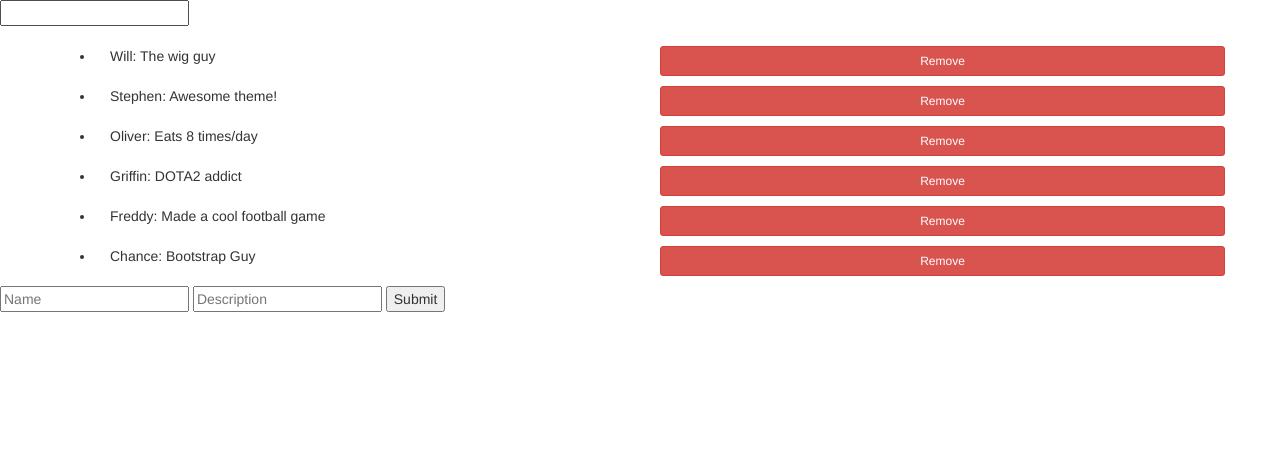
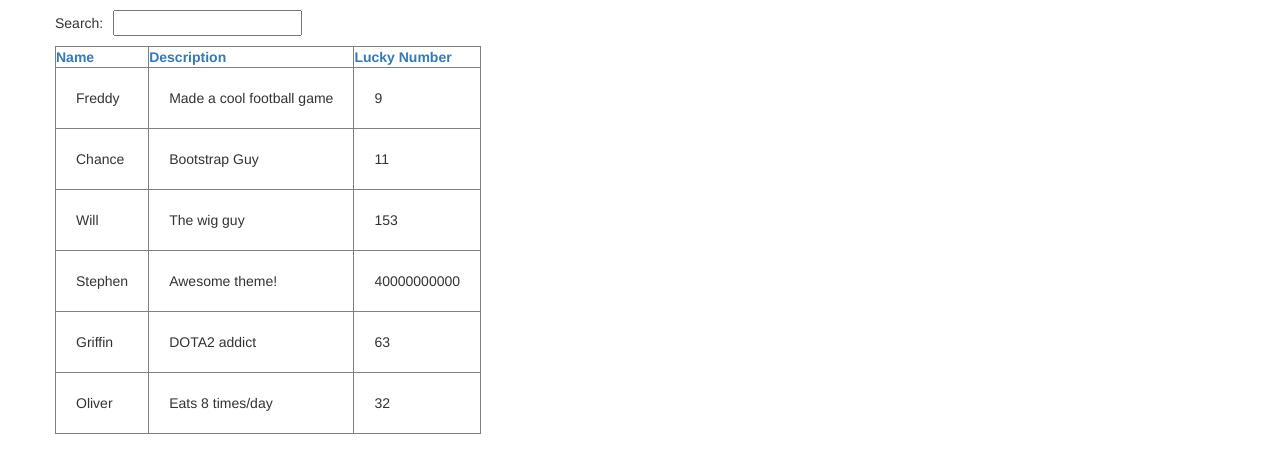
Before and after one commit to rbunch-dc/angular-js-session2, a plain HTML site: page index.html in a window 1280 px wide. Drawn offline with nearby package versions, Linux system fonts and the light colour scheme.

Commit message:
Update page to use sort on click as well as filter

```diff
--- a/controller.js
+++ b/controller.js
@@ -1,4 +1,4 @@
-angular.module('myApp', []).controller('myController', function($scope){
+angular.module('myApp', []).controller('myController', function($scope, $http){
 
 	$scope.addPerson = function(){
 		$scope.students.push(
@@ -9,6 +9,7 @@ angular.module('myApp', []).controller('myController', function($scope){
 		);
 		$scope.newName = "";
 		$scope.newDesc = "";
+		console.log($scope.myTestVar);
 	}
 
 	$scope.removeStudent = function(studentToRemove){
@@ -19,28 +20,44 @@ angular.module('myApp', []).controller('myController', function($scope){
 	$scope.students = [
 		{
 			name: 'Freddy',
-			desc: 'Made a cool football game'
+			desc: 'Made a cool football game',
+			luckyNumber: 9
 		},
 		{
 			name: 'Chance',
-			desc: 'Bootstrap Guy'
+			desc: 'Bootstrap Guy',
+			luckyNumber: 11
 		},
 		{
 			name: 'Will',
-			desc: 'The wig guy'
+			desc: 'The wig guy',
+			luckyNumber: 153
 		},
 		{
 			name: 'Stephen',
-			desc: 'Awesome theme!'
+			desc: 'Awesome theme!',
+			luckyNumber: 40000000000
 		},
 		{
 			name: 'Griffin',
-			desc: 'DOTA2 addict'
+			desc: 'DOTA2 addict',
+			luckyNumber: 63
 		},
 		{
 			name: 'Oliver',
-			desc: 'Eats 8 times/day'
+			desc: 'Eats 8 times/day',
+			luckyNumber: 32
 		}
 
 	];
+
+		// // playlistUrl = 'https://www.googleapis.com/youtube/v3/playlistItems?part=snippet&playlistId='+playlistId'+&key='+apiKey;
+		// singleVideoUrl = 'https://www.googleapis.com/youtube/v3/videos?id='+videoId+'&part=snippet,statistics&key='+apiKey;
+
+  //       $http.get(singleVideoUrl).success(function(data) {
+  //         $scope.videos = data.items[0];
+  //         console.log(data.items[0].snippet);
+  //       });
+
+
 });
--- a/index.html
+++ b/index.html
@@ -6,33 +6,41 @@
 	<link rel="stylesheet" href="https://maxcdn.bootstrapcdn.com/bootstrap/3.3.5/css/bootstrap.min.css" integrity="sha512-dTfge/zgoMYpP7QbHy4gWMEGsbsdZeCXz7irItjcC3sPUFtf0kuFbDz/ixG7ArTxmDjLXDmezHubeNikyKGVyQ==" crossorigin="anonymous">
 	<link rel="stylesheet" type="text/css" href="styles.css">
 
+	<style>
+		td{
+			padding: 20px;
+		}
+		input{
+			margin: 10px;
+		}
+	</style>
+
 	<script src="https://ajax.googleapis.com/ajax/libs/angularjs/1.3.15/angular.min.js"></script>
 	<script type="text/javascript" src="controller.js"></script>
 
 </head>
 <body ng-controller="myController">
 
-<div id="filter">
-	<input ng-model="filterSearch" type="text">
-</div>
 
 <div class="container">
 	<div class="row">
-		<ul>
-			<li ng-repeat="person in students | filter:filterSearch | orderBy:'-name'">
-				<span class="col-md-6">{{person.name}}: {{person.desc}}</span>
-				<a class="col-md-6 btn btn-danger btn-sm" href="#" ng-click="removeStudent(person)">Remove</a>
-			</li>
-		</ul>
+
+	Search:<input ng-model="query" type="text">
+	<table border=1>
+		<tr>
+			<th><a href="" ng-click="sortField = 'name'; reverse = !reverse">Name</a></th>
+			<th><a href="" ng-click="sortField = 'desc'; reverse = !reverse">Description</a></th>
+			<th><a href="" ng-click="sortField = 'luckyNumber'; reverse = !reverse">Lucky Number</a></th>
+
+		</tr>
+		<tr ng-repeat="student in students | filter:query | orderBy:sortField:reverse">
+			<td>{{student.name}}</td>
+			<td>{{student.desc}}</td>
+			<td>{{student.luckyNumber}}</td>
+		</tr>
+	</table>
 	</div>
-
 </div>
-
-	<form ng-submit="addPerson()">
-		<input type="text" ng-model="newName" placeholder="Name">
-		<input type="text" ng-model="newDesc" placeholder="Description">
-		<input type="submit">
-	</form>
 
 </body>
 </html>
```
